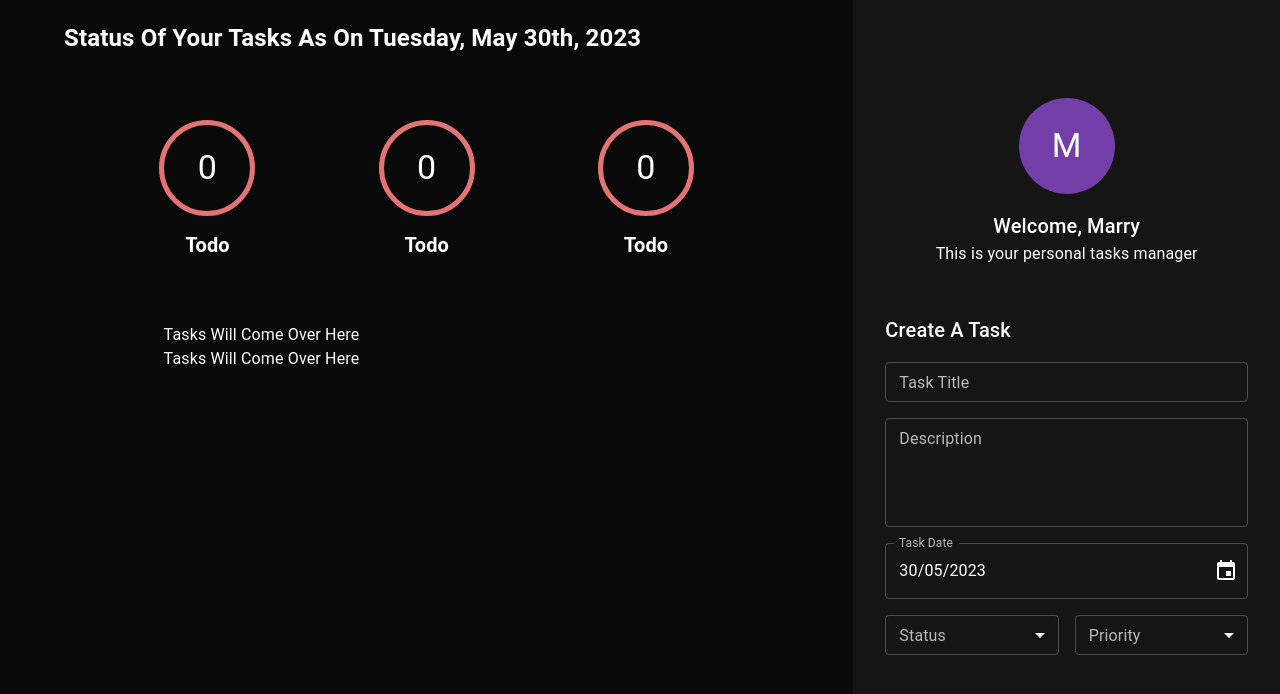
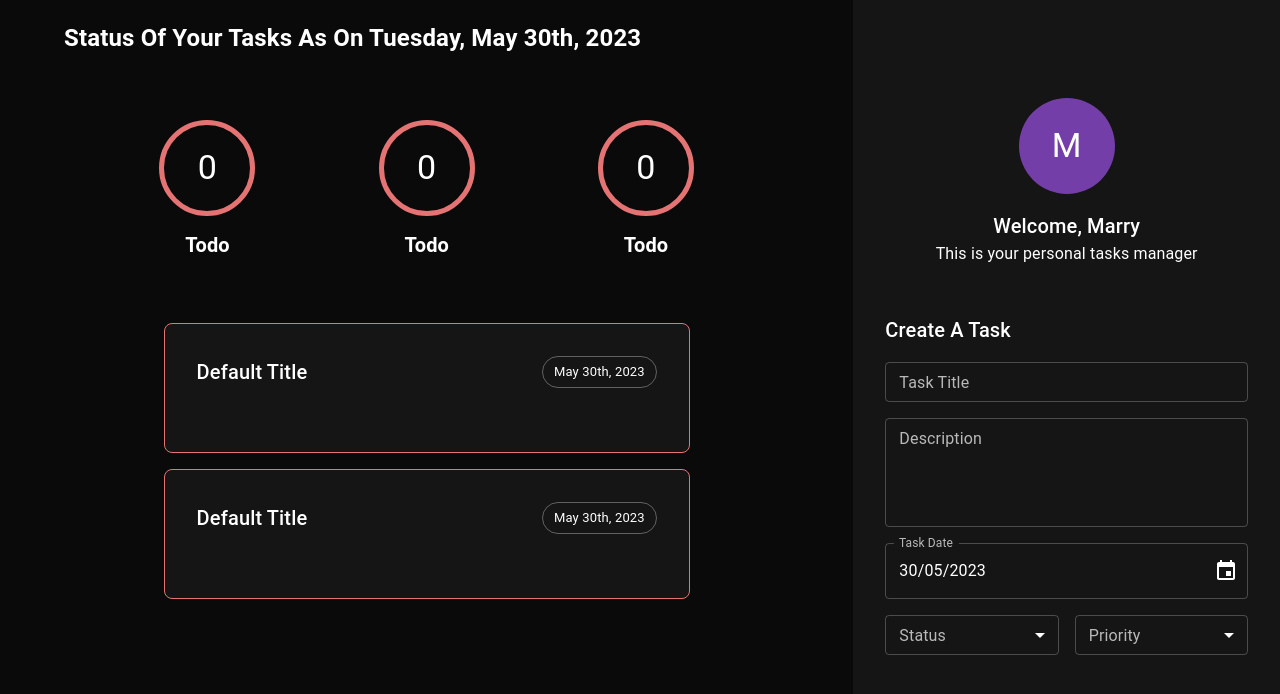
Before and after one commit to ayushCode27/todo-react-ts, a React (Create React App) app: page / in a window 1280 px wide. Shown: the top 694 px of the page. Built offline with nearby package versions, Linux system fonts and the light colour scheme.

Commit message:
add task and task-header component, interfaces and proptypes

```diff
--- /dev/null
+++ b/src/components/Task/TaskHeader.tsx
@@ -0,0 +1,29 @@
+import { Box, Chip, Typography } from '@mui/material';
+import React, { FC, ReactElement } from 'react';
+import { format } from 'date-fns';
+import { ITaskHeader } from './interfaces/ITaskHeader';
+import PropTypes from 'prop-types';
+
+
+const TaskHeader: FC<ITaskHeader> = (props): ReactElement => {
+  // Destructure props
+  const { title = 'Default Title', date = new Date() } = props;
+
+  return (
+    <Box display='flex' width='100%' justifyContent='space-between' mb={4}>
+      <Box>
+        <Typography variant='h6'>{title}</Typography>
+      </Box>
+      <Box>
+        <Chip variant='outlined' label={format(date, 'PPP')} />
+      </Box>
+    </Box>
+  );
+};
+
+TaskHeader.propTypes ={
+  title:PropTypes.string,
+  date: PropTypes.instanceOf(Date)
+}
+
+export default TaskHeader;
--- /dev/null
+++ b/src/components/Task/index.tsx
@@ -0,0 +1,27 @@
+import React, { FC, ReactElement } from 'react';
+import { Box } from '@mui/material';
+import TaskHeader from './TaskHeader';
+
+export const Task: FC = (props): ReactElement => {
+  return (
+    <Box
+      display='flex'
+      width='100%'
+      justifyContent='flex-start'
+      flexDirection='column'
+      mb={2}
+      p={4}
+      sx={{
+        width: '100%',
+        backgroundColor: 'background.paper',
+        borderRadius: '8px',
+        border: '1px solid',
+        borderColor: 'error.light',
+      }}
+    >
+      <TaskHeader />
+      {/* Task Description*/}
+      {/* Task Footer*/}
+    </Box>
+  );
+};
--- /dev/null
+++ b/src/components/Task/interfaces/ITaskHeader.tsx
@@ -0,0 +1,4 @@
+export interface ITaskHeader {
+  title?: string;
+  date?: Date;
+}
--- a/src/components/TaskArea/index.tsx
+++ b/src/components/TaskArea/index.tsx
@@ -2,6 +2,7 @@
 import { Grid, Box } from '@mui/material';
 import { format } from 'date-fns';
 import TaskCounter from '../TaskCounter';
+import { Task } from '../Task';
 
 const TaskArea: FC = (): ReactElement => {
   return (
@@ -38,8 +39,8 @@
         xs={10}
         md={8}
       >
-        <Box>Tasks Will Come Over Here</Box>
-        <Box>Tasks Will Come Over Here</Box>
+        <Box><Task/></Box>
+        <Box><Task/></Box>
       </Grid>
     </Grid>
   </Grid>
```
